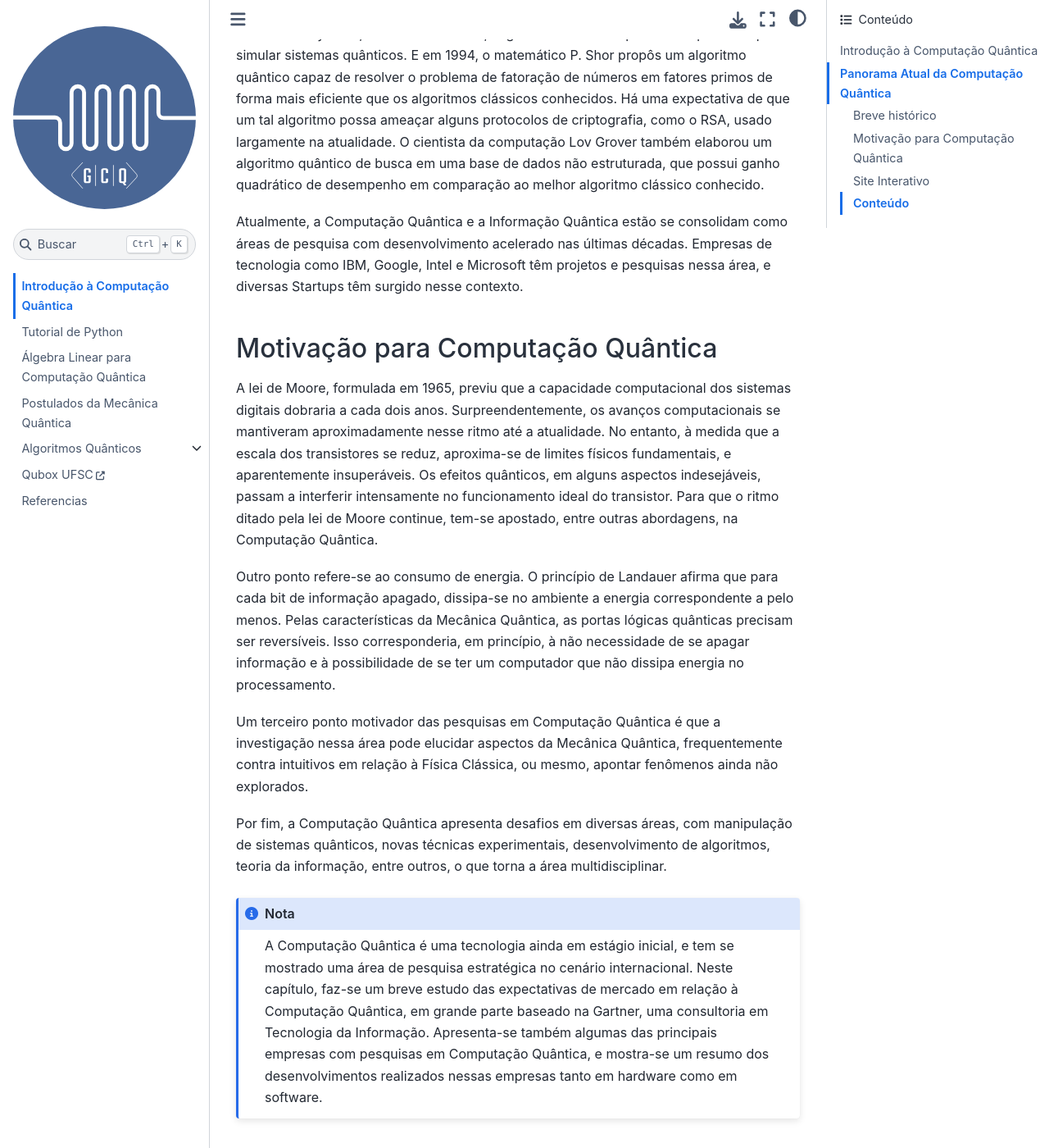
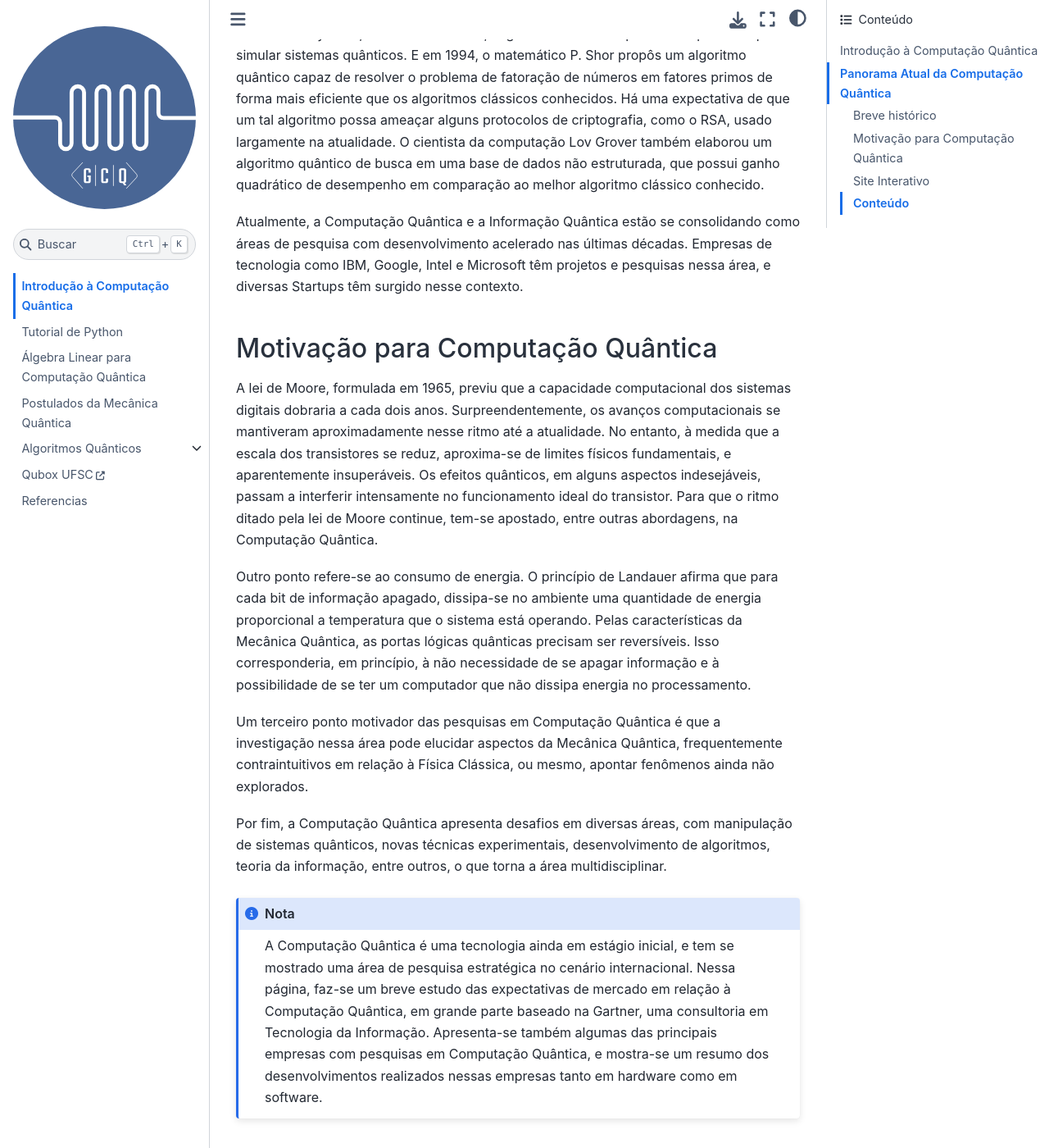
Before and after one commit to evandro-crr/ket-book, a Jupyter Book: the page built from book/index.md, in a window 1280 px wide and 1400 px high, scrolled down 1001 px. Shown: the whole window at 82% size. Built offline with Jupyter Book 1.0.4 settings and Sphinx 7.4.7 and the Sphinx Book theme 1.1.4, drawn with Linux system fonts in a browser that asks for light colours; pages that are not in the unit, such as notebooks, are missing from menus; comment, search, counter and statistics services are not loaded.

Commit message:
Update index.md

````diff
--- a/book/index.md
+++ b/book/index.md
@@ -18,7 +18,7 @@ O desenvolvimento tecnológico na década de 1970 permitiu o controle de sistema
 
 O físico R. Feynman, na década de 1980, sugeriu o uso de computadores quânticos para simular sistemas quânticos. E em 1994, o matemático P. Shor propôs um algoritmo quântico capaz de resolver o problema de fatoração de números em fatores primos de forma mais eficiente que os algoritmos clássicos conhecidos. Há uma expectativa de que um tal algoritmo possa ameaçar alguns protocolos de criptografia, como o RSA, usado largamente na atualidade. O cientista da computação Lov Grover também elaborou um algoritmo quântico de busca em uma base de dados não estruturada, que possui ganho quadrático de desempenho em comparação ao melhor algoritmo clássico conhecido.
 
- Atualmente, a Computação Quântica e a Informação Quântica estão se consolidam como áreas de pesquisa com desenvolvimento acelerado nas últimas décadas. Empresas de tecnologia como IBM, Google, Intel e Microsoft têm projetos e pesquisas nessa área, e diversas Startups têm surgido nesse contexto.
+ Atualmente, a Computação Quântica e a Informação Quântica estão se consolidando como áreas de pesquisa com desenvolvimento acelerado nas últimas décadas. Empresas de tecnologia como IBM, Google, Intel e Microsoft têm projetos e pesquisas nessa área, e diversas Startups têm surgido nesse contexto.
 
 ## Motivação para Computação Quântica
 
@@ -29,13 +29,13 @@ apostado, entre outras abordagens, na Computação Quântica.
 
 Outro ponto refere-se ao consumo de energia. O princípio
 de Landauer afirma que para cada bit de informação apagado,
-dissipa-se no ambiente a energia correspondente a pelo menos. Pelas características da Mecânica Quântica, as portas
+dissipa-se no ambiente uma quantidade de energia proporcional a temperatura que o sistema está operando. Pelas características da Mecânica Quântica, as portas
 lógicas quânticas precisam ser reversíveis. Isso corresponderia,
 em princípio, à não necessidade de se apagar informação e à
 possibilidade de se ter um computador que não dissipa energia
 no processamento.
 
-Um terceiro ponto motivador das pesquisas em Computação Quântica é que a investigação nessa área pode elucidar aspectos da Mecânica Quântica, frequentemente contra intuitivos
+Um terceiro ponto motivador das pesquisas em Computação Quântica é que a investigação nessa área pode elucidar aspectos da Mecânica Quântica, frequentemente contraintuitivos
 em relação à Física Clássica, ou mesmo, apontar fenômenos
 ainda não explorados.
 
@@ -46,7 +46,7 @@ informação, entre outros, o que torna a área multidisciplinar.
 
 ```{note}
 A Computação Quântica é uma tecnologia ainda em estágio inicial, e tem se mostrado uma área de pesquisa estratégica no cenário internacional.
-Neste capítulo, faz-se um breve estudo das expectativas de mercado em relação à Computação Quântica, em grande parte baseado na Gartner, uma consultoria em Tecnologia da Informação. Apresenta-se também algumas das principais empresas com pesquisas em Computação Quântica, e mostra-se um resumo dos desenvolvimentos realizados nessas empresas tanto em hardware como em software.
+Nessa página, faz-se um breve estudo das expectativas de mercado em relação à Computação Quântica, em grande parte baseado na Gartner, uma consultoria em Tecnologia da Informação. Apresenta-se também algumas das principais empresas com pesquisas em Computação Quântica, e mostra-se um resumo dos desenvolvimentos realizados nessas empresas tanto em hardware como em software.
 ```
 
 ## Site Interativo
````
